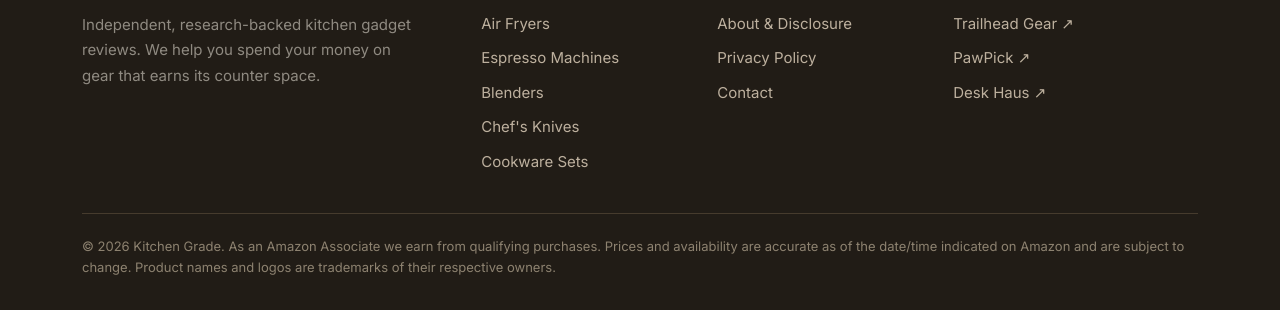
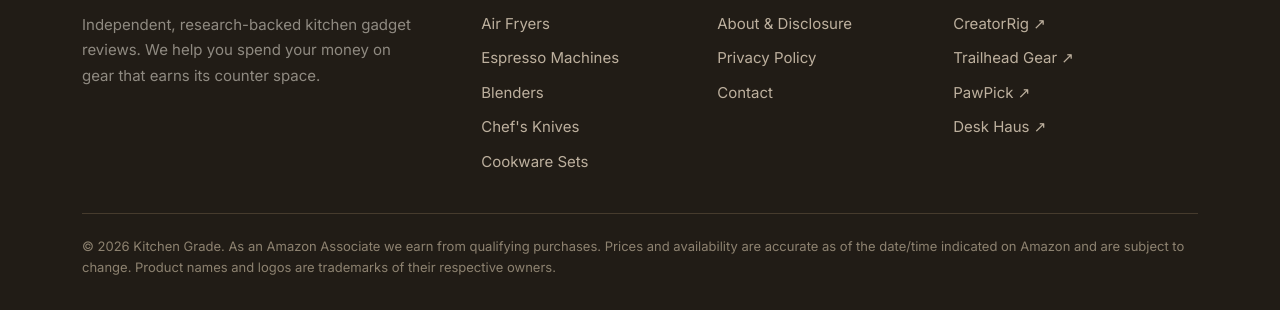
Before and after one commit to OlafTheDread7/kitchen-grade, a plain HTML site: page air-fryers.html in a window 1280 px wide. Shown: the part 4184-4494 px from the top of the page. Drawn offline with Linux system fonts and the light colour scheme; a script that the page names is missing.

Commit message:
Add CreatorRig to network footer links

```diff
--- a/air-fryers.html
+++ b/air-fryers.html
@@ -119,7 +119,7 @@
       <div><h4>🍳 Kitchen Grade</h4><p style="color:#8f8a81;max-width:340px;">Independent, research-backed kitchen gadget reviews. We help you spend your money on gear that earns its counter space.</p></div>
       <div><h4>Categories</h4><a href="air-fryers.html">Air Fryers</a><a href="espresso-machines.html">Espresso Machines</a><a href="blenders.html">Blenders</a><a href="chef-knives.html">Chef's Knives</a><a href="cookware-sets.html">Cookware Sets</a></div>
       <div><h4>Site</h4><a href="disclosure.html">About &amp; Disclosure</a><a href="disclosure.html#privacy">Privacy Policy</a><a href="disclosure.html#contact">Contact</a></div>
-      <div><h4>Our Network</h4><a href="https://www.trailhead-gear.com">Trailhead Gear ↗</a><a href="https://paw-pick.com">PawPick ↗</a><a href="https://desk-haus.com">Desk Haus ↗</a></div>
+      <div><h4>Our Network</h4><a href="https://creator-rig.com">CreatorRig ↗</a><a href="https://www.trailhead-gear.com">Trailhead Gear ↗</a><a href="https://paw-pick.com">PawPick ↗</a><a href="https://desk-haus.com">Desk Haus ↗</a></div>
     </div>
     <div class="footer-disclaimer">© <span data-year>2026</span> Kitchen Grade. As an Amazon Associate we earn from qualifying purchases. Prices and availability are accurate as of the date/time indicated on Amazon and are subject to change. Product names and logos are trademarks of their respective owners.</div>
   </div>
```
Also changed, not shown: blenders.html (+1 -1 lines), chef-knives.html (+1 -1 lines), cookware-sets.html (+1 -1 lines), disclosure.html (+1 -1 lines), espresso-machines.html (+1 -1 lines), index.html (+1 -1 lines), stand-mixers.html (+1 -1 lines).
